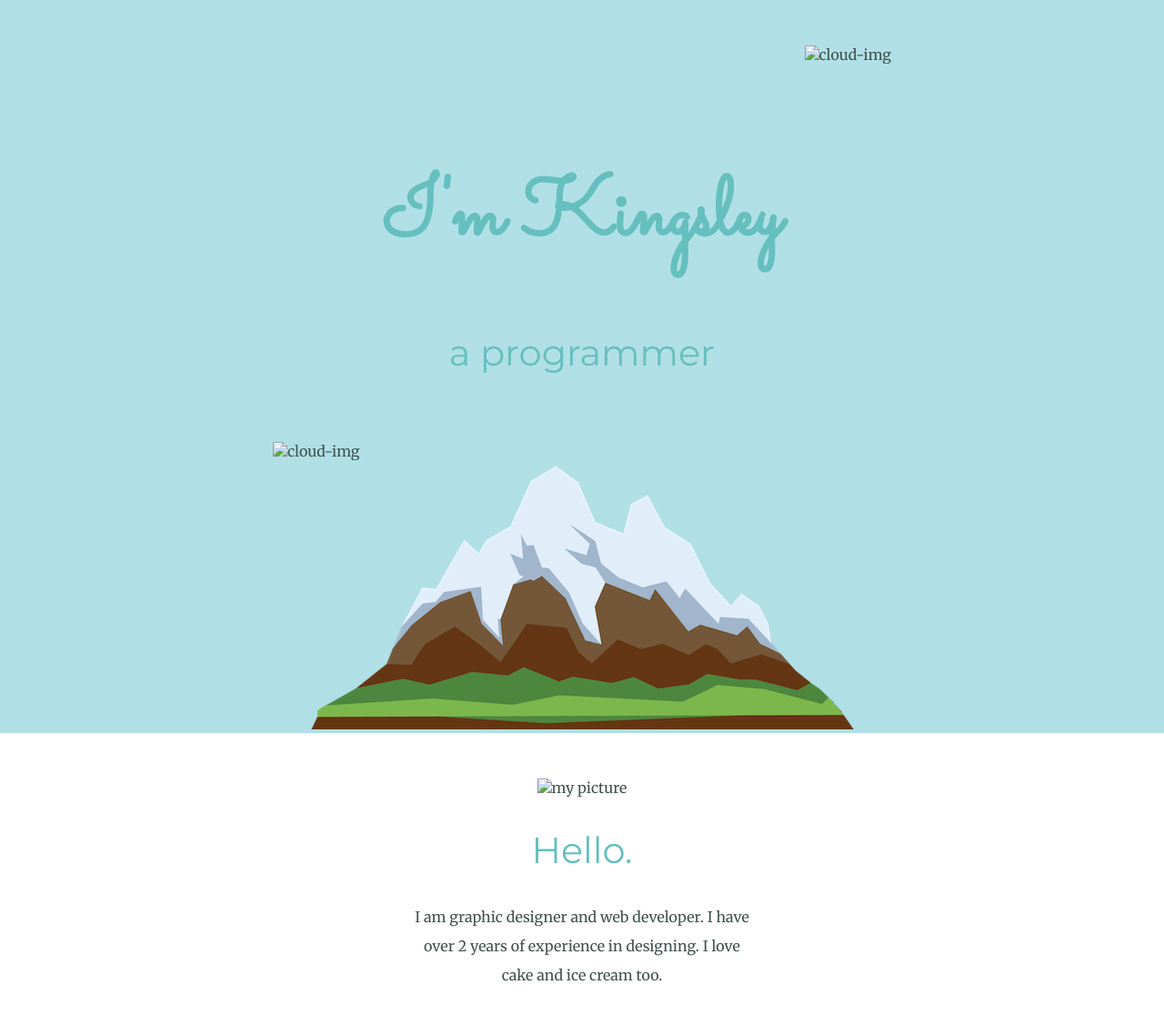
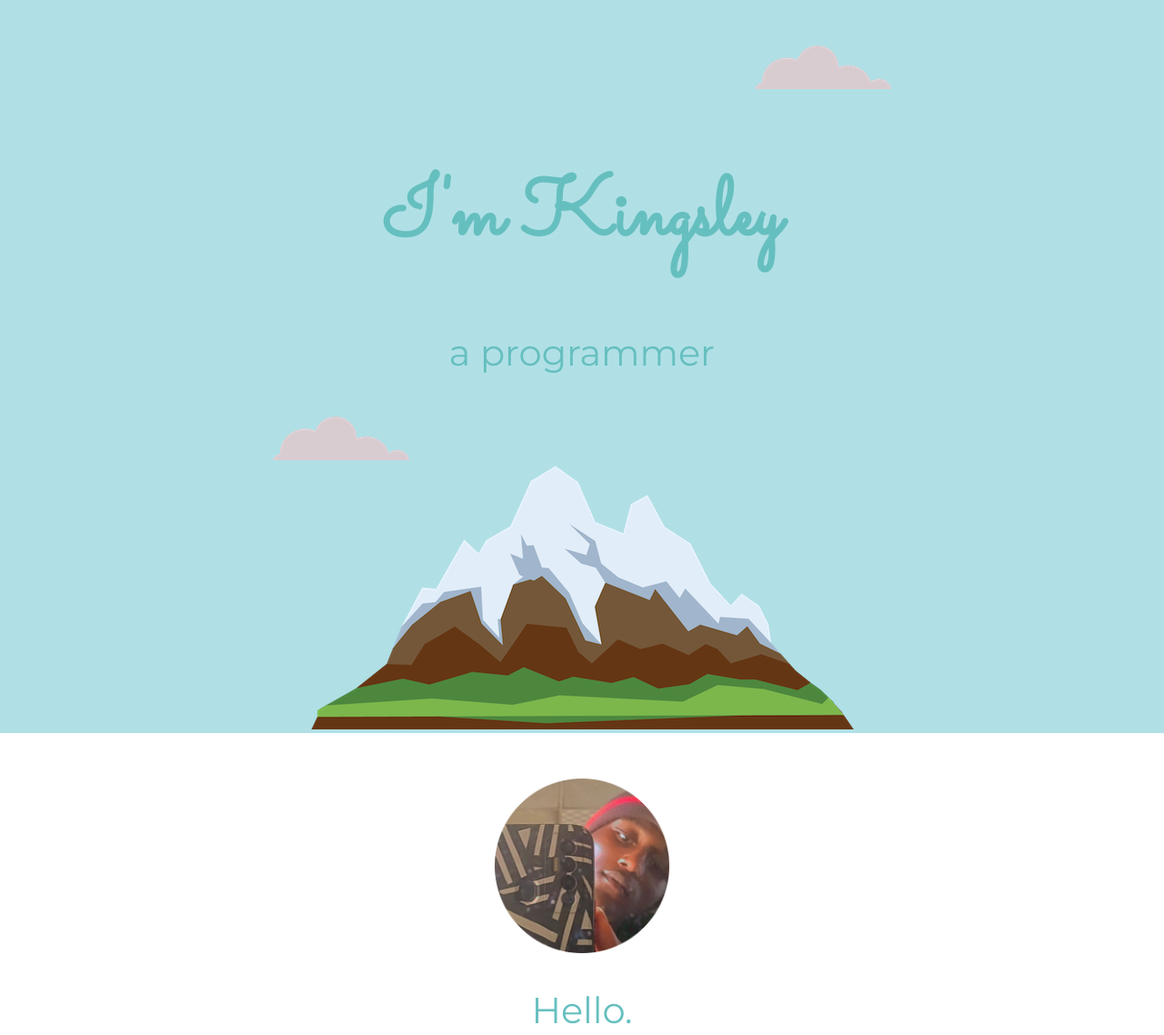
Before and after one commit to Emperor131/cvv, a plain HTML site: page index.html in a window 1280 px wide. Shown: the top 1138 px of the page at 91% size. Drawn offline with Linux system fonts and the light colour scheme.

Commit message:
update index

```diff
--- a/index.html
+++ b/index.html
@@ -14,19 +14,19 @@
 
 <body>
   <div class="top-container">
-    <img class="top-cloud" src="cloud.png" alt="cloud-img">
+    <img class="top-cloud" src="images/cloud.png" alt="cloud-img">
     <h1>I'm Kingsley</h1>
     <p>
     <h2>a programmer</h2>
     </p>
-    <img class="bottom-cloud" src="cloud.png" alt="cloud-img">
+    <img class="bottom-cloud" src="images/cloud.png" alt="cloud-img">
     <img src="images/mountain.png" alt="mountain-img">
 
 
   </div>
   <div class="middle-container">
     <div class="profile">
-      <img class="my-picture" src="picture2.png" alt="my picture">
+      <img class="my-picture" src="images/picture2.png" alt="my picture">
       <h2>Hello.</h2>
       <p class="intro">I am graphic designer and web developer. I have over 2 years of experience in designing. I love cake and ice cream too.</p>
     </div>
@@ -34,12 +34,12 @@
     <div class="skills">
       <h2>My Skills.</h2>
       <div class="skill-row">
-        <img class="pencil" src="pencil.png" alt="">
+        <img class="pencil" src="images/pencil.png" alt="">
         <h3>graphic design</h3>
         <p>My graphic design journey started when i was 15 years old. I loved drawing at that age so i decided to start learning graphic design. as time went by, i gained alot of experience in designing</p>
       </div>
       <div class="skill-row">
-        <img class="training4" src="training4.png" alt="">
+        <img class="training4" src="images/training4.png" alt="">
         <h3>web development</h3>
         <p>i started learning to code when i was 19 years old because i wanted to make my own beautiful websites.over time, i had gained awealth of experience designing and developing mobile and web applications.</p>
       </div>
```
